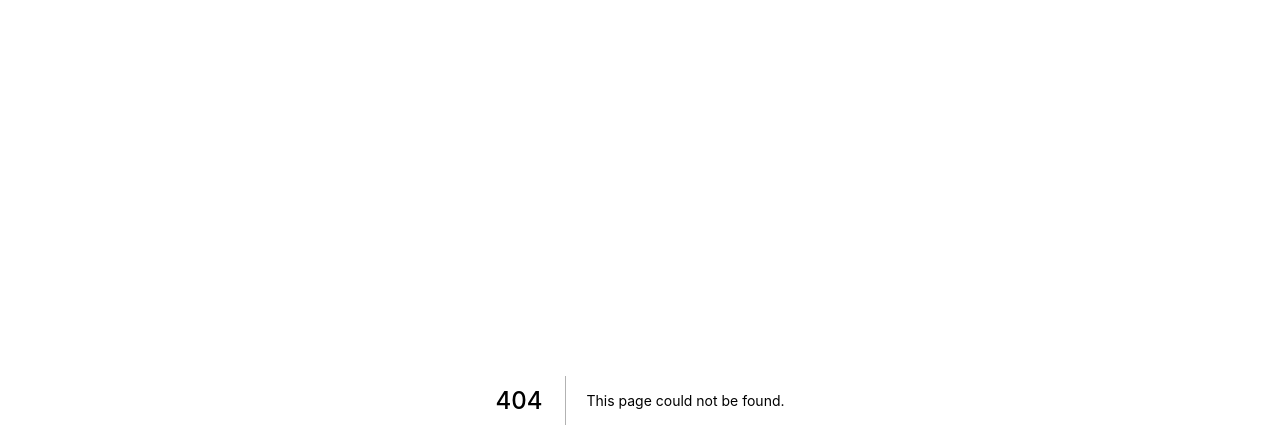
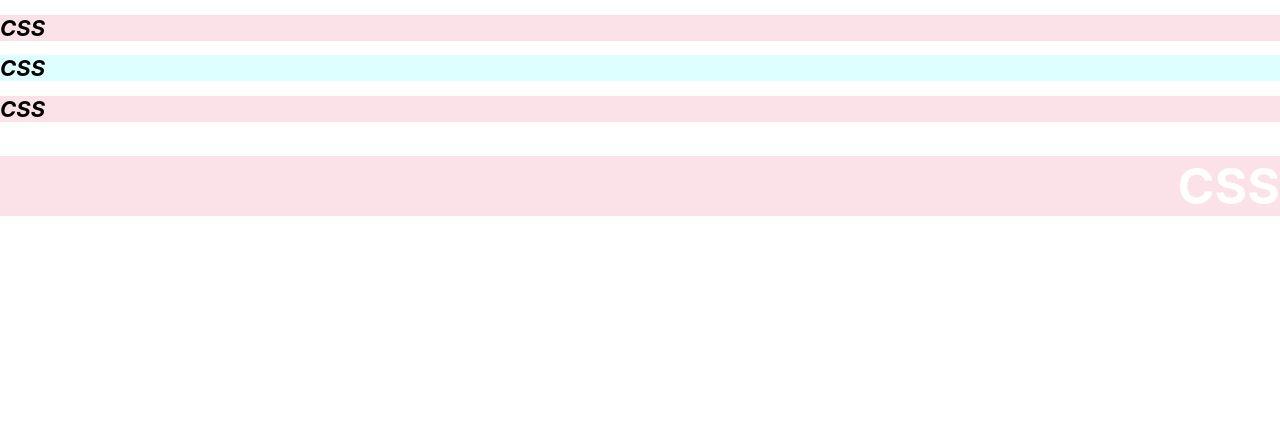
Before and after one commit to celiorodriguesvieira/Nextjs-exercises, a Next.js app: page /css/usingstyle in a window 1280 px wide. Before the commit this address had no page. Shown: the top 448 px of the page. Built offline with nearby package versions, Linux system fonts and the light colour scheme.

Commit message:
CSS Condition Based on Component State

```diff
--- /dev/null
+++ b/components/Style.jsx
@@ -0,0 +1,10 @@
+export default function Style(props){
+    return (
+        <div>
+            <h1 style={{backgroundColor: props.number >= 50 ? "#dff" : "#D252",
+            color: props.color, textAlign: props.text, fontStyle: props.bold ? "bold" : "italic", fontSize: props.bigger ? 50 : 22 }}>
+                CSS
+            </h1>
+        </div>
+    )
+}
--- /dev/null
+++ b/pages/css/usingstyle.jsx
@@ -0,0 +1,12 @@
+import Style from "../../components/Style";
+
+export default function usingStyle(){
+    return (
+        <div>
+        <Style number={0}/>
+        <Style number={100}/>
+        <Style number={20}/>
+        <Style number={20} color={"#fff"} text={"right"} bigger bold/>
+        </div>
+    )
+}
```
